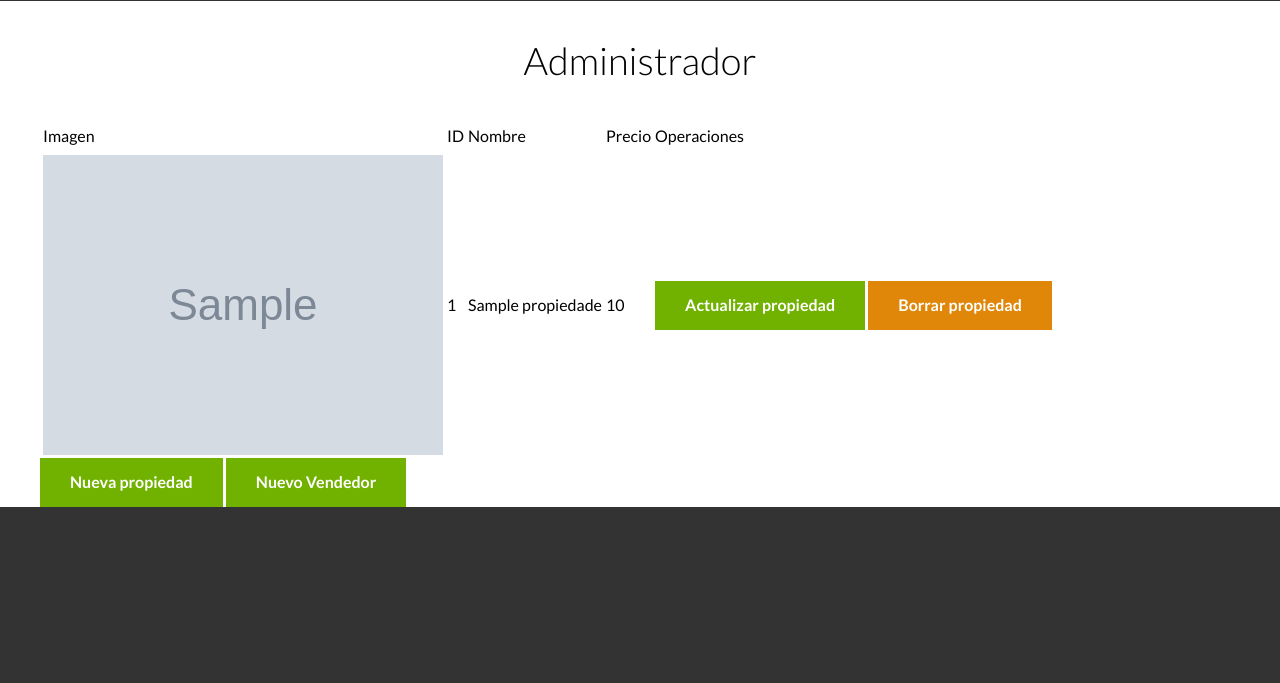
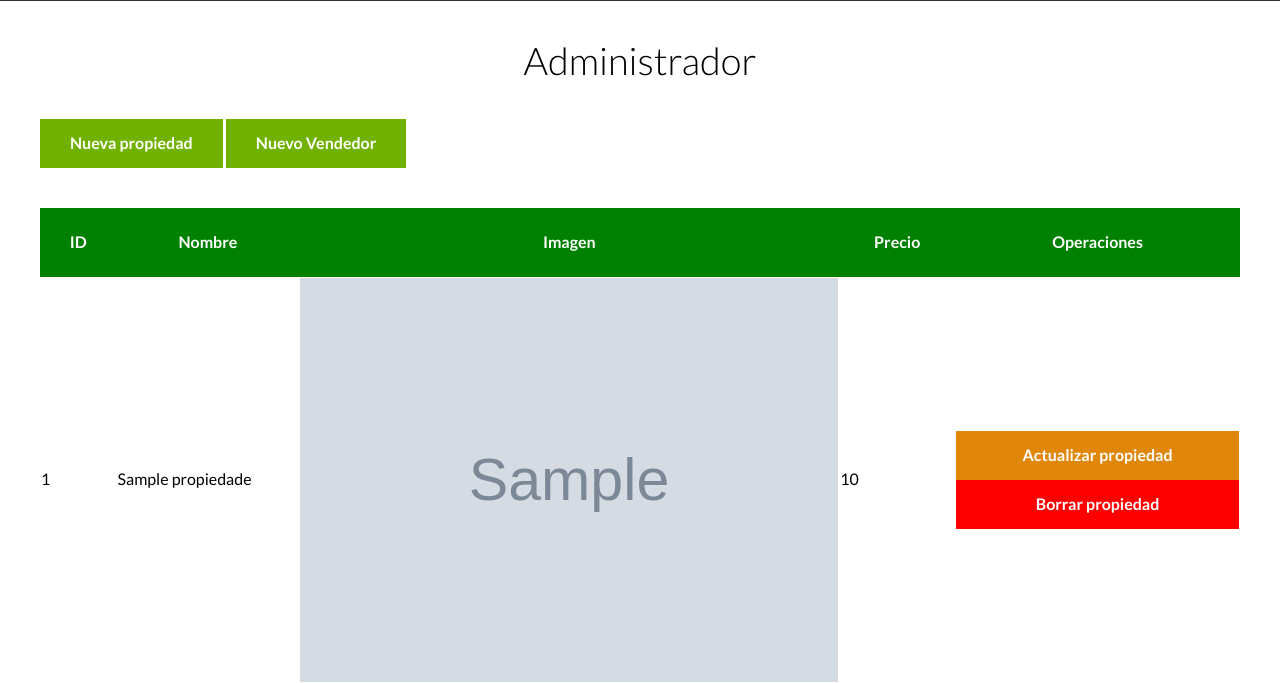
Before and after one commit to acurro9/bienesRaices, a PHP site: page /admin/index.php in a window 1280 px wide. Shown: the part 739-1422 px from the top of the page. Before the commit the page ends 1246 px from the top, so only its background shows below. Run offline with PHP 8.4, Linux system fonts and the light colour scheme; tables that the repository leaves empty or names only in its code hold one stand-in row (values such as "Sample post"); grey boxes marked "Sample" are stand-in pictures.

Commit message:
Se añaden los estilos de los botones y de la tabla

```diff
--- a/admin/index.php
+++ b/admin/index.php
@@ -22,44 +22,34 @@
         <p class="alerta exito">No se pudo borrar el anuncio</p>
     <?php } ?>
 
-    <table >
+    <a href="/admin/propiedades/crear.php" class="boton boton-verde crear">Nueva propiedad</a>
+    <a href="/admin/vendedores/crear.php" class="boton boton-verde crear">Nuevo Vendedor</a>
+
+    <table class="propiedades">
+        <thead>
             <tr>
-                <td>Imagen</td>
-                <td>ID</td>
-                <td>Nombre</td>
-                <td>Precio</td>
-                <!--
-                <td>Habitaciones</td>
-                <td>Baños</td>
-                <td>Estacionamiento</td>
-                <td>Descripcion</td>-->
-                <td>Operaciones</td>
+                <th>ID</th>
+                <th>Nombre</th>
+                <th>Imagen</th>
+                <th>Precio</th>
+                <th>Operaciones</th>
             </tr>
+        </thead>
+        <tbody>
             <?php
             while ($fila=mysqli_fetch_assoc($datos)){?>
                 <tr>
 
-                <td><img src="../imagenes/<?php echo $fila['imagen'] ?>" alt=""></td>
                     <td><?php echo $fila['id'] ?></td>
                     <td><?php echo $fila['titulo'] ?></td>
+                    <td><img src="../imagenes/<?php echo $fila['imagen'] ?>" alt=""></td>
                     <td><?php echo $fila['precio'] ?></td>
-                <!--
-                <td><?php echo $fila['habitaciones'] ?></td>
-                <td><?php echo $fila['wc'] ?></td>
-                <td><?php echo $fila['estacionamiento'] ?></td>
-                <td><?php echo $fila['descripcion'] ?></td>
-                -->
                     <td>
-                    <a href="/admin/propiedades/actualizar.php/?id=<?php echo $fila['id']?>" class="boton boton-verde">Actualizar propiedad</a>
-                    <a href="/admin/propiedades/borrar.php/?id=<?php echo $fila['id']?>" class="boton boton-amarillo borrar">Borrar propiedad</a>
+                        <a href="/admin/propiedades/actualizar.php/?id=<?php echo $fila['id']?>" class="boton-amarillo-block">Actualizar propiedad</a>
+                        <a href="/admin/propiedades/borrar.php/?id=<?php echo $fila['id']?>" class="boton-rojo-block">Borrar propiedad</a>
                     </td>
                 </tr>
             <?php } ?>
-
+        </tbody>
     </table>
-
-
-    <a href="/admin/propiedades/crear.php" class="boton boton-verde crear">Nueva propiedad</a>
-    <a href="/admin/vendedores/crear.php" class="boton boton-verde crear">Nuevo Vendedor</a>
-
 </main>
--- a/src/scss/base/_botones.scss
+++ b/src/scss/base/_botones.scss
@@ -9,3 +9,9 @@
 .boton-verde {
     @include boton($verde, inline-block);
 }
+.boton-rojo-block {
+    @include boton(red, block);
+}
+.boton-verde-block {
+    @include boton(green,block);
+}
--- /dev/null
+++ b/src/scss/internas/_admin.scss
@@ -0,0 +1,31 @@
+.alerta{
+    padding: .5rem;
+    text-align: center;
+    color: $blanco;
+    font-weight: $bold;
+    text-transform: uppercase;
+    margin: 1rem 0;
+    &.error{
+        background-color: red;
+    }
+    &.exito {
+        background-color: green ;
+    }
+}
+
+table.propiedades{
+    margin-top: 4rem;
+    width: 100%;
+    border-spacing:0 ;
+    thead {
+        background-color: green;
+        th {
+            color:$blanco;
+            padding: 2rem;
+
+        }
+    }
+    .imagen-tabla{
+        width: 10rem;
+    }
+}
```
Also changed, not shown: build/css/app.css, 1 other file. Lines whose indentation alone changed are shown as unchanged.
